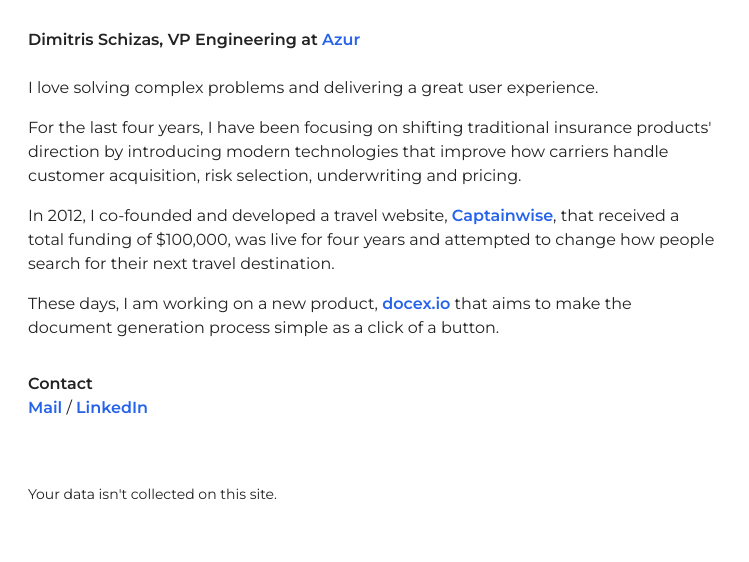
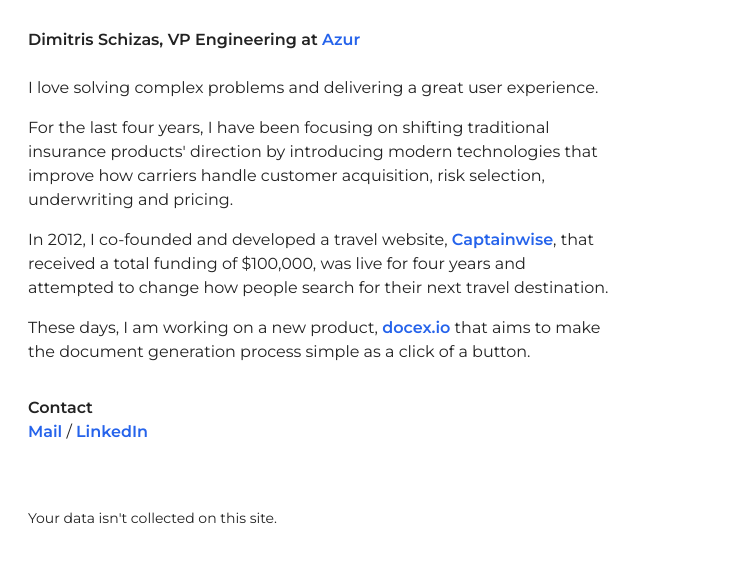
Before and after one commit to dschizas/dschizas.github.io, a plain HTML site: page index.html in a window 1280 px wide. Shown: the whole page, without its empty margins (0-749 px from the left). Drawn offline with nearby package versions, Linux system fonts and the light colour scheme.

Commit message:
update screens' width

```diff
--- a/index.html
+++ b/index.html
@@ -9,7 +9,7 @@
 <body>
 
     <div class="min-h-screen bg-white flex">
-        <div class="flex-1 flex flex-col p-6 lg:flex-none w-7/12">
+        <div class="flex-1 flex flex-col p-6 lg:flex-none lg:w-7/12 xl:w-6/12">
           <div class="mx-auto w-full max-w-sm lg:max-w-none">
             <div class="bio m-1">
                 <h1 class="font-bold">Dimitris Schizas, VP Engineering at <a class="text-blue-600 font-bold" href="https://azuruw.com">Azur</a></h1>
```
